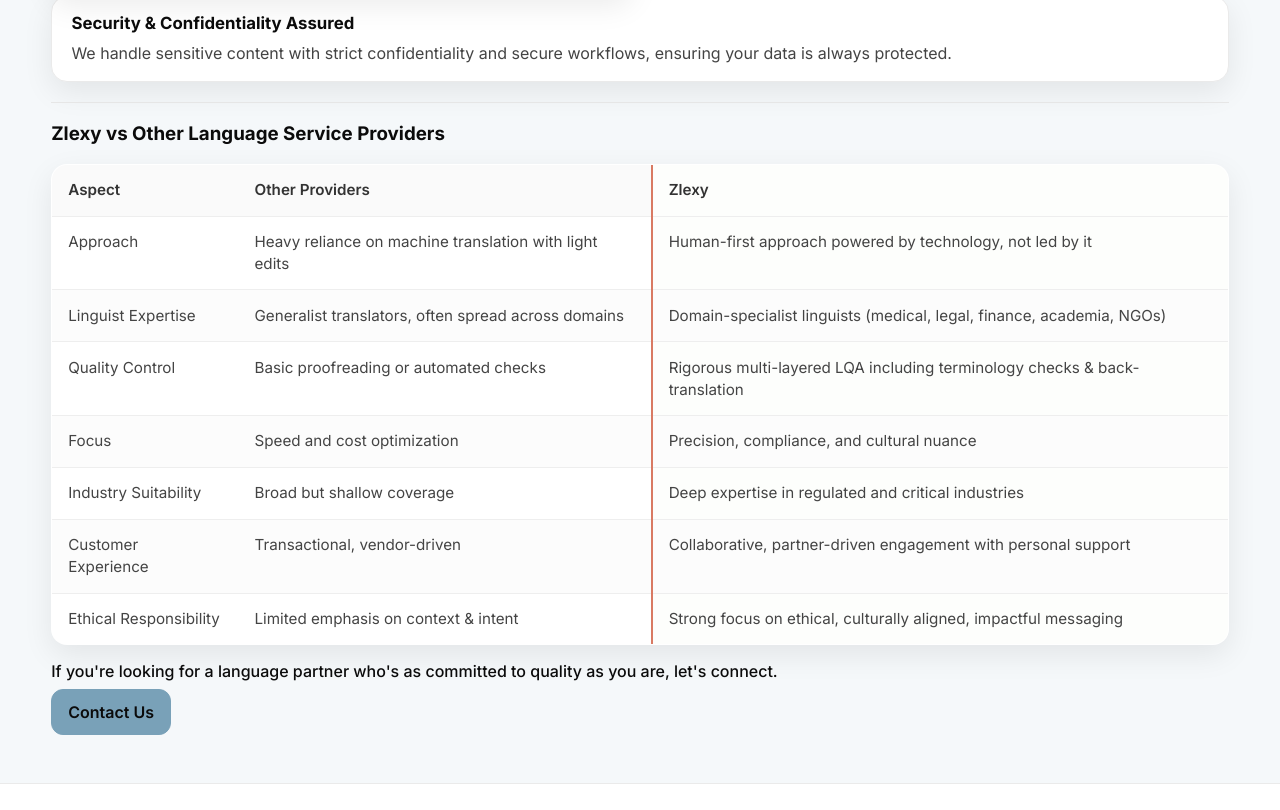
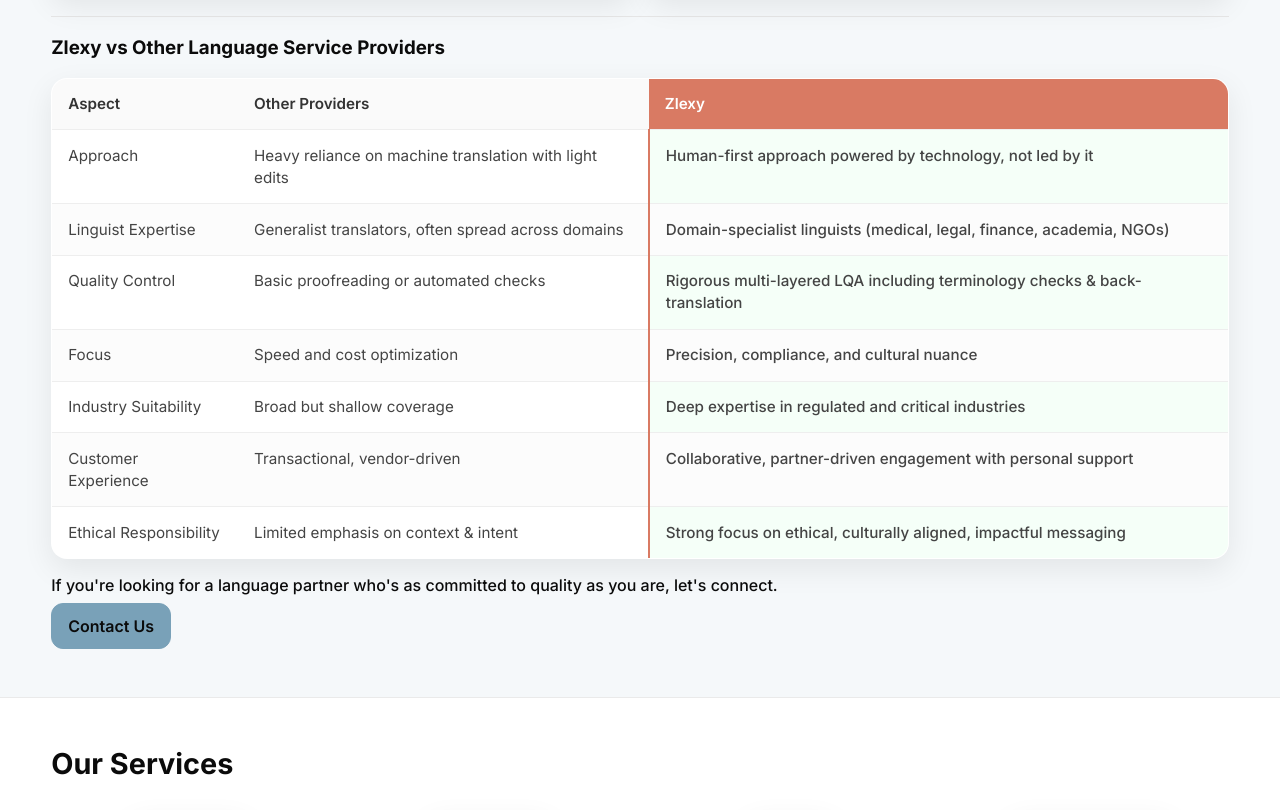
Before and after one commit to zlexyadmin/zlexy-web, a website: page src/index.html in a window 1280 px wide. Shown: the part 875-1685 px from the top of the page. Drawn offline with nearby package versions, Linux system fonts and the light colour scheme; files that its build step writes are made by us from their sources.

Commit message:
Zlexy table update

```diff
--- a/assets/css/main.css
+++ b/assets/css/main.css
@@ -489,10 +489,16 @@
   color: #444;
 }
 
-/* Highlight Zlexy column */
-.compare-table th:last-child,
+/* Highlight Zlexy column more strongly */
+.compare-table th:last-child {
+  background: var(--green);
+  color: #fff;
+  text-align: left;
+}
+
 .compare-table td:last-child {
-  background: #fdfefc; /* subtle off-white/greenish hue */
+  background: #f5fff8; /* very light green tint */
+  font-weight: 500;
   border-left: 2px solid var(--green);
 }
 
```
Also changed, not shown: src/index.html (+1 -1 lines).
